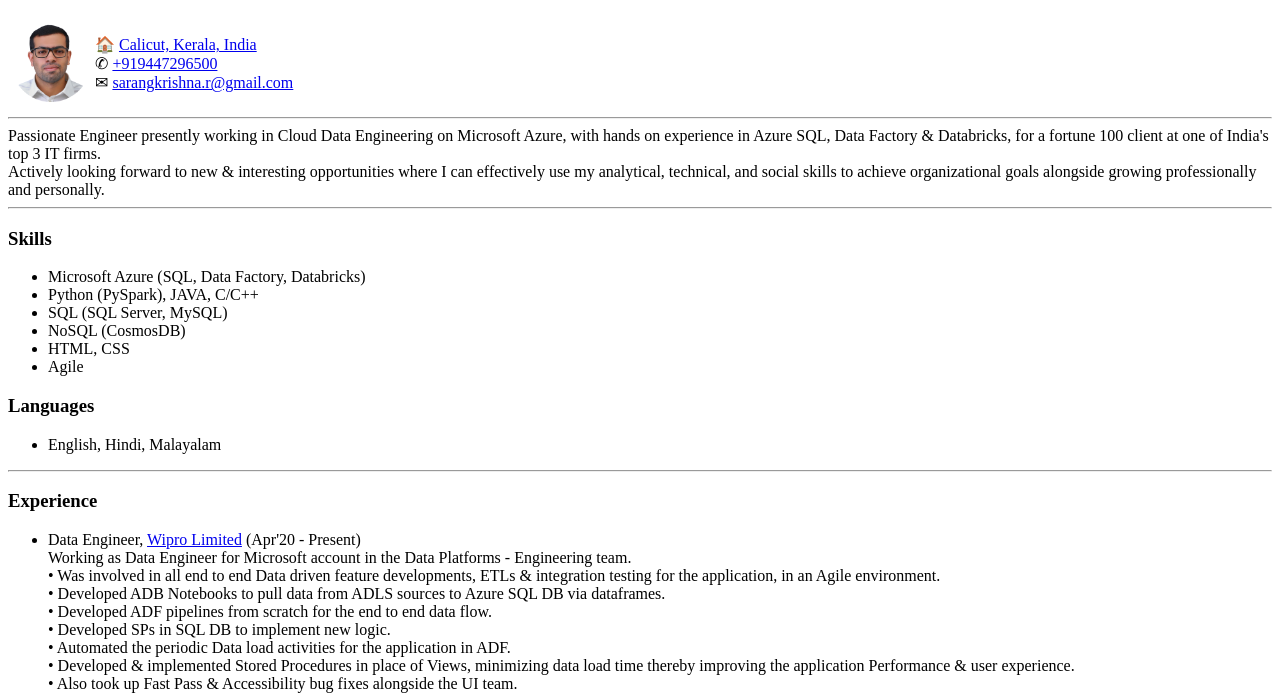
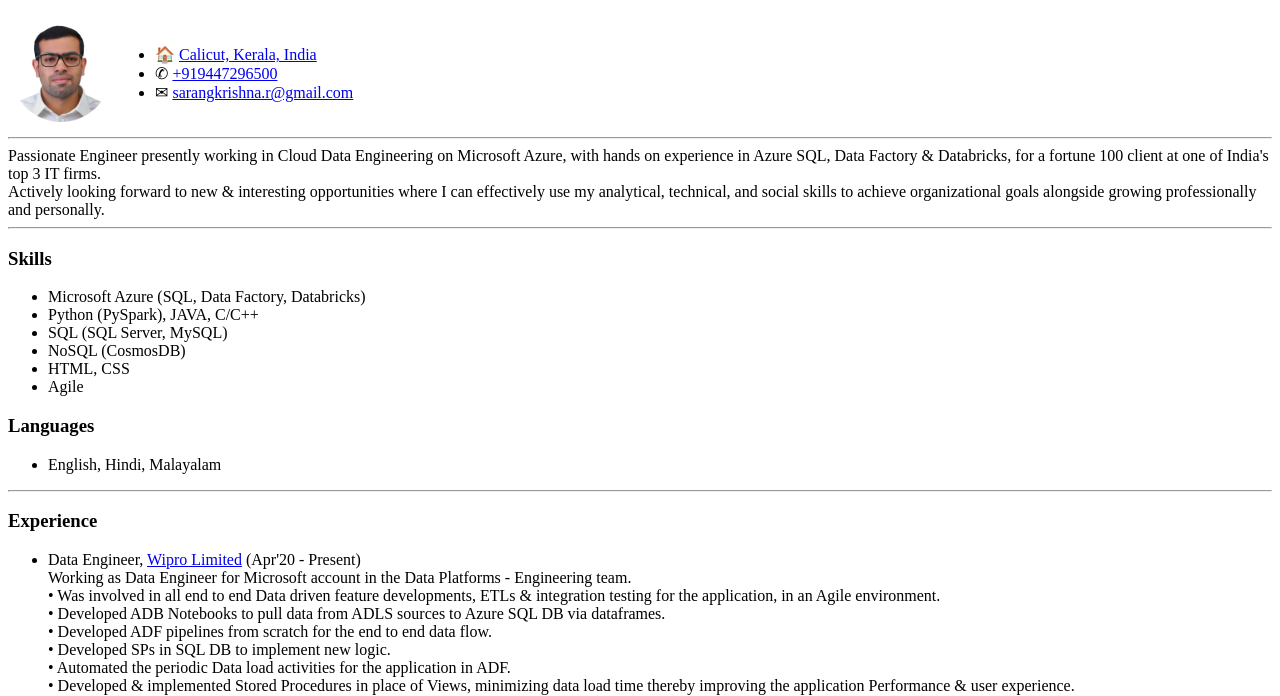
Before and after one commit to sarangkrishn/resume2, a plain HTML site: page index.html in a window 1280 px wide. Shown: the part 61-757 px from the top of the page. Drawn offline with Linux system fonts and the light colour scheme.

Commit message:
Update index.html
v3

```diff
--- a/index.html
+++ b/index.html
@@ -5,17 +5,19 @@
       <title></title>
    </head>
    <body>
-      <h1>Sarang Krishna R</h1>
+	<h1>Sarang Krishna R</h1>
       <table>
          <tr>
             <td>
-               <img src="Sarang round.png" alt="" width="80" height="80">
+               <img src="Sarang round.png" alt="" width="100" height="100">
             </td>
             <td>
-               🏠 <a href="https://goo.gl/maps/MZbLeMr3245JrLe57" target="_blank">Calicut, Kerala, India</a>
-               <br>✆ <a href="tel:+919447296500">+919447296500</a>
-               <br>✉ <a href="mailto:sarangkrishna.r@gmail.com">sarangkrishna.r@gmail.com</a>
-            </td>
+			<ul>
+               <li>🏠 <a href="https://goo.gl/maps/MZbLeMr3245JrLe57" target="_blank">Calicut, Kerala, India</a></li>
+               <li>✆ <a href="tel:+919447296500">+919447296500</a></li>
+               <li>✉ <a href="mailto:sarangkrishna.r@gmail.com">sarangkrishna.r@gmail.com</a></li>
+            </ul>
+			</td>
          </tr>
       </table>
       <hr>
@@ -94,7 +96,7 @@
          <br>• Anaplan New UX POC Client appreciation, Wipro Chevron USA Account 2019.
          <br>• 3rd position, <a href="https://thelogicalindian.com/story-feed/get-inspired/map-my-home/" target="_blank">Map My Home 2.0</a> conducted by Google & the Dept. of Survey and Land Records, Govt. of Kerala 2015.
          <br>• State 10th Rank, <a href="http://www.sofworld.org/nco" target="_blank">National Cyber Olympiad</a> 2013.
-         <br>• Finals, KVS National Level Science Exhibition 2013.
+		 <br>• Finals, KVS National Level Science Exhibition 2013.
       </ul>
       <h3>Positions held</h3>
       <ul>
```
